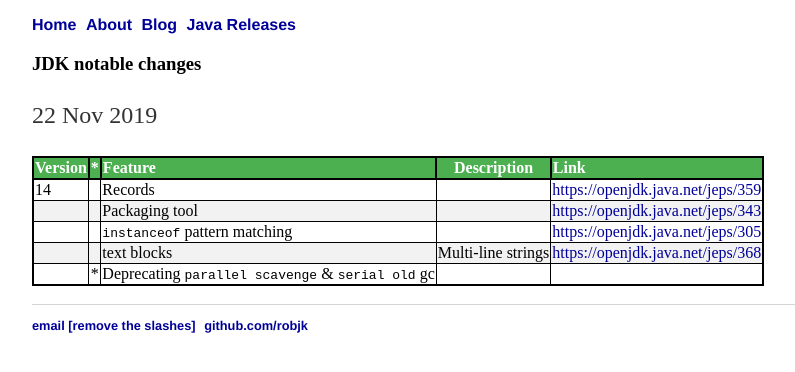
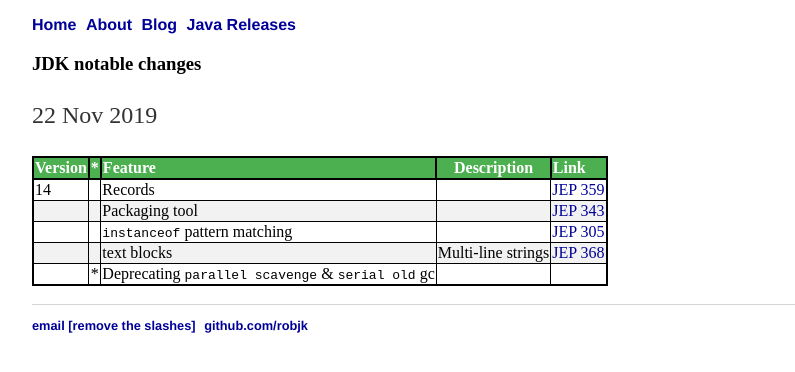
Before and after one commit to robjk/robjk.github.io, a Jekyll site: the page built from topics/java-releases.md, in a window 1280 px wide. Shown: the top 372 px of the page, without its empty margins (32-827 px from the left). Built offline with Jekyll 4.4.1, drawn with Linux system fonts in a browser that asks for light colours.

Commit message:
link markdown

```diff
--- a/topics/java-releases.md
+++ b/topics/java-releases.md
@@ -4,10 +4,10 @@
 date: 2019-11-22
 ---
 
-| Version |  *  | Feature                                           |    Description     | Link                                    |
-|:--------|:---:|:--------------------------------------------------|:------------------:|:----------------------------------------|
-| 14           || Records                                           |                    | [ https://openjdk.java.net/jeps/359 ]() |
-|              || Packaging tool                                                        || [https://openjdk.java.net/jeps/343]()   |
-|              || `instanceof` pattern matching                                         || [https://openjdk.java.net/jeps/305]()   |
-|              || text blocks                                       | Multi-line strings | [https://openjdk.java.net/jeps/368]()   |
-|         |  *  | Deprecating `parallel scavenge` & `serial old` gc |                    |                                         |
+| Version |  *  | Feature                                           |    Description     | Link                                         |
+|:--------|:---:|:--------------------------------------------------|:------------------:|:---------------------------------------------|
+| 14           || Records                                           |                    | [JEP 359](https://openjdk.java.net/jeps/359) |
+|              || Packaging tool                                                        || [JEP 343](https://openjdk.java.net/jeps/343) |
+|              || `instanceof` pattern matching                                         || [JEP 305](https://openjdk.java.net/jeps/305) |
+|              || text blocks                                       | Multi-line strings | [JEP 368](https://openjdk.java.net/jeps/368) |
+|         |  *  | Deprecating `parallel scavenge` & `serial old` gc |                    |                                              |
```
